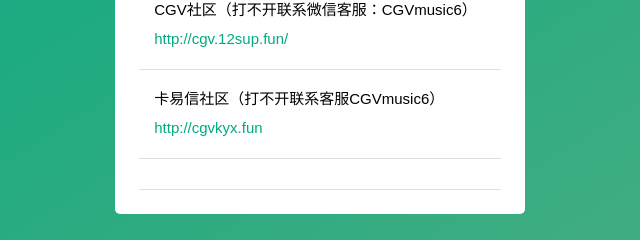
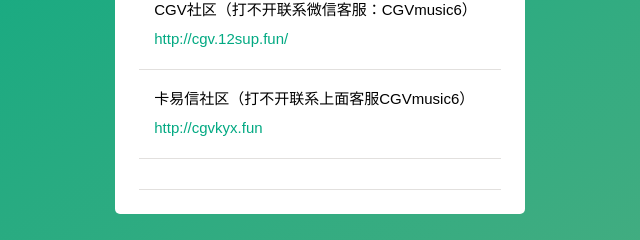
Before and after one commit to CGV666/CGV666.github.io, a plain HTML site: page 索引.html in a window 1280 px wide. Shown: the part 237-477 px from the top of the page, 320-960 px from the left. Drawn offline with Linux system fonts and the light colour scheme.

Commit message:
Update 索引.html

```diff
--- a/索引.html
+++ b/索引.html
@@ -27,7 +27,7 @@
 
 								</span></span></li>
 								<li>
-								       卡易信社区（打不开联系客服CGVmusic6）
+								       卡易信社区（打不开联系上面客服CGVmusic6）
 									<a href="http://cgvkyx.fun" target="_blank"><i>http://cgvkyx.fun</i></a>
 
 								</span></span></li>
```
